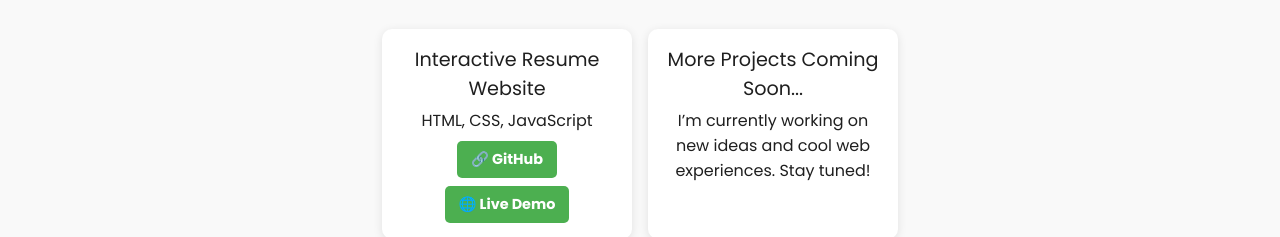
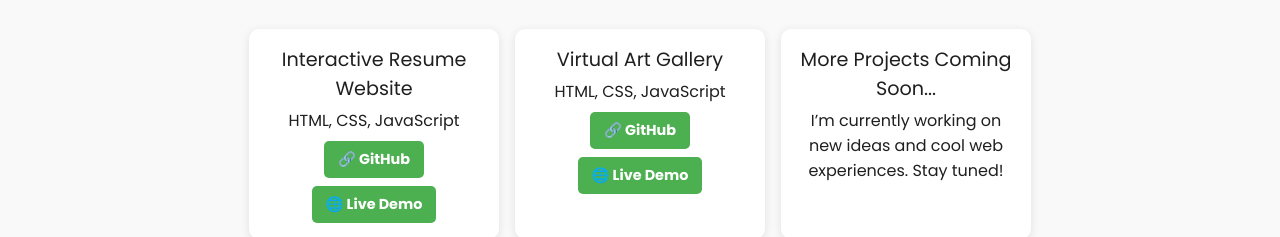
Before and after one commit to Lavikarawat/Interactive-Portfolio, a plain HTML site: page index.html in a window 1280 px wide. Shown: the part 717-954 px from the top of the page. Drawn offline with Linux system fonts and the light colour scheme.

Commit message:
Update index.html

```diff
--- a/index.html
+++ b/index.html
@@ -109,6 +109,13 @@
       </div>
 
       <div class="project-c">
+        <h3>Virtual Art Gallery</h3>
+        <p>HTML, CSS, JavaScript</p>
+        <a href="https://github.com/Lavikarawat/MyGallery.git" target="_blank" rel="noopener">🔗 GitHub</a>
+        <a href="https://lavikarawat.github.io/MyGallery/" target="_blank" rel="noopener">🌐 Live Demo</a>
+      </div>
+
+      <div class="project-c">
         <h3>More Projects Coming Soon...</h3>
         <p>I’m currently working on new ideas and cool web experiences. Stay tuned!</p>
       </div>
```
